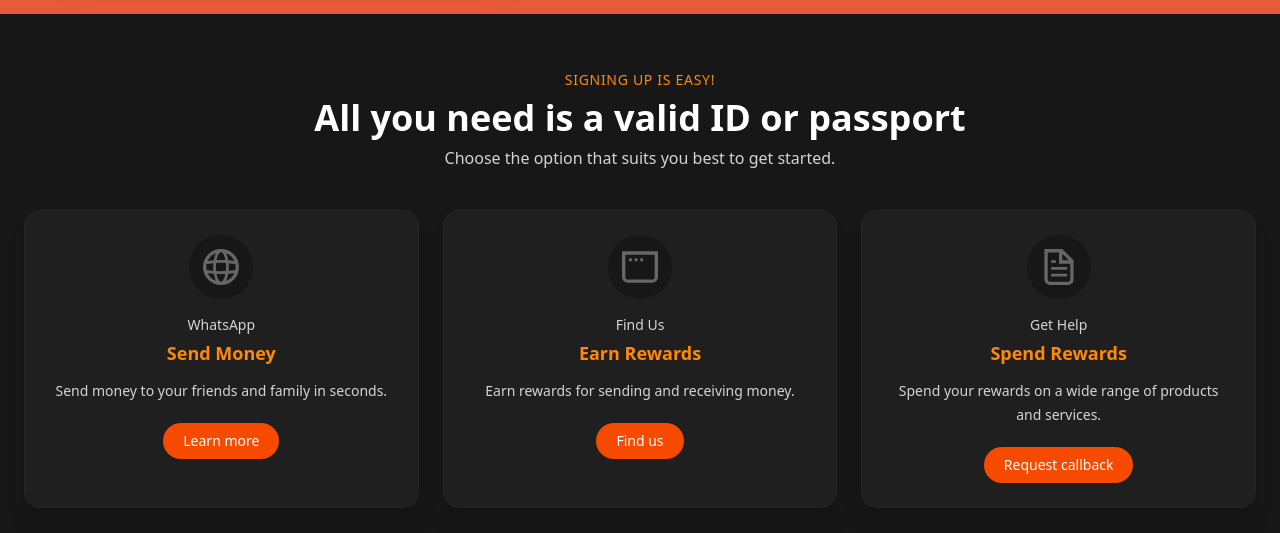
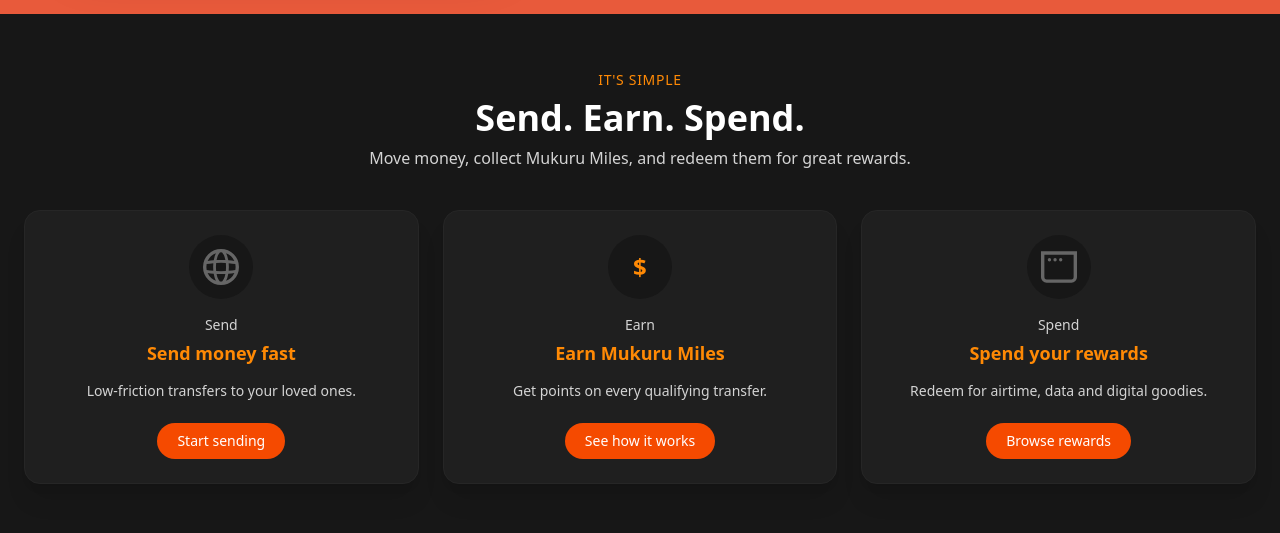
Before and after one commit to knyengera/mukuru-rewards, a Next.js app in the folder frontend/: page / in a window 1280 px wide. Shown: the part 849-1382 px from the top of the page. Built offline with nearby package versions, Linux system fonts and the light colour scheme; no server answers.

Commit message:
updated cta

```diff
--- a/frontend/app/(public)/page.tsx
+++ b/frontend/app/(public)/page.tsx
@@ -33,39 +33,36 @@
       </section>
 
       <CTA
-        eyebrow="Signing Up is Easy!"
-        heading="All you need is a valid ID or passport"
-        subheading="Choose the option that suits you best to get started."
+        eyebrow="It's simple"
+        heading="Send. Earn. Spend."
+        subheading="Move money, collect Mukuru Miles, and redeem them for great rewards."
         cards={[
           {
             iconSrc: "/globe.svg",
-            iconAlt: "WhatsApp",
-            kicker: "WhatsApp",
-            title: "Send Money",
-            description:
-              "Send money to your friends and family in seconds.",
-            actionLabel: "Learn more",
+            iconAlt: "Send",
+            kicker: "Send",
+            title: "Send money fast",
+            description: "Low-friction transfers to your loved ones.",
+            actionLabel: "Start sending",
             actionHref: "/send",
           },
           {
-            iconSrc: "/window.svg",
-            iconAlt: "Find Us",
-            kicker: "Find Us",
-            title: "Earn Rewards",
-            description:
-              "Earn rewards for sending and receiving money.",
-            actionLabel: "Find us",
-            actionHref: "/locations",
+            iconText: "$",
+            iconAlt: "Earn",
+            kicker: "Earn",
+            title: "Earn Mukuru Miles",
+            description: "Get points on every qualifying transfer.",
+            actionLabel: "See how it works",
+            actionHref: "/rewards",
           },
           {
-            iconSrc: "/file.svg",
-            iconAlt: "Get Help",
-            kicker: "Get Help",
-            title: "Spend Rewards",
-            description:
-              "Spend your rewards on a wide range of products and services.",
-            actionLabel: "Request callback",
-            actionHref: "/help/callback",
+            iconSrc: "/window.svg",
+            iconAlt: "Spend",
+            kicker: "Spend",
+            title: "Spend your rewards",
+            description: "Redeem for airtime, data and digital goodies.",
+            actionLabel: "Browse rewards",
+            actionHref: "/rewards",
           },
         ]}
       />
--- a/frontend/components/CTA.tsx
+++ b/frontend/components/CTA.tsx
@@ -4,7 +4,8 @@
 import Link from "next/link";
 
 type CTACard = {
-  iconSrc: string;
+  iconSrc?: string;
+  iconText?: string;
   iconAlt: string;
   kicker: string;
   title: string;
@@ -45,7 +46,13 @@
               className="rounded-2xl border border-neutral-800 bg-neutral-800/60 p-6 text-center shadow-xl"
             >
               <div className="mx-auto flex h-16 w-16 items-center justify-center rounded-full bg-neutral-900">
-                <Image src={card.iconSrc} alt={card.iconAlt} width={36} height={36} />
+                {card.iconText ? (
+                  <span className="text-2xl font-bold text-orange-400" aria-hidden="true">{card.iconText}</span>
+                ) : (
+                  card.iconSrc ? (
+                    <Image src={card.iconSrc} alt={card.iconAlt} width={36} height={36} />
+                  ) : null
+                )}
               </div>
               <p className="mt-4 text-sm text-neutral-300">{card.kicker}</p>
               <h3 className="mt-1 text-lg font-semibold text-orange-400">
```
Also changed, not shown: frontend/public/send-money-home.jpg (added).
